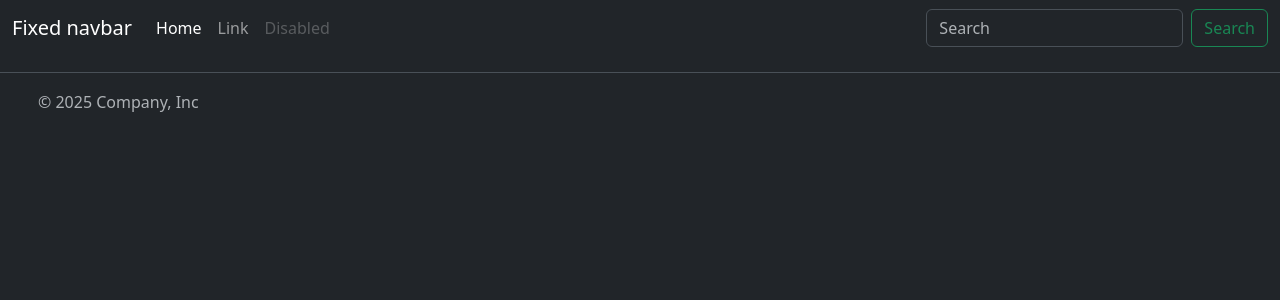
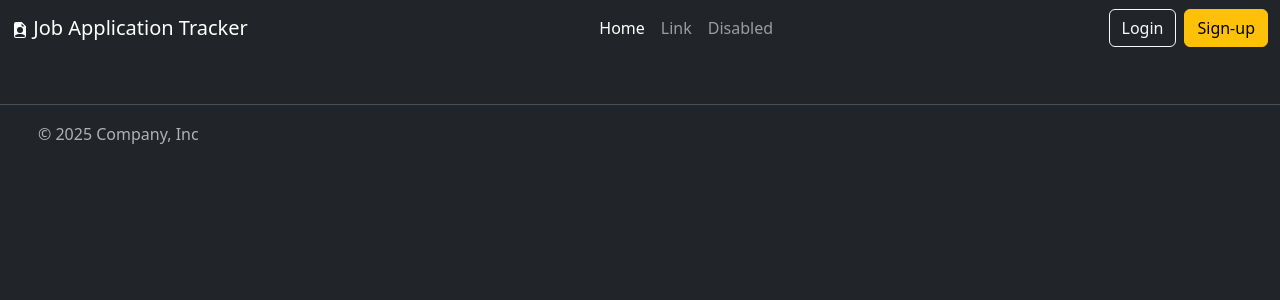
Before and after one commit to mikolaj-kopacz/JobApplicationTracker, a Flask app: template templates/base.html in a window 1280 px wide. Shown: the top 300 px of the page. Run offline with Flask 3, Linux system fonts and the light colour scheme; the template is opened without the code that fills it, so the values that code supplies are empty.

Commit message:
Add favicon, login manager, change navbar background from transparent to color when scrolled, add index elements

```diff
--- a/app.py
+++ b/app.py
@@ -1,6 +1,14 @@
 from flask import Flask, render_template
+from flask_login import LoginManager
+app = Flask(__name__)
+login_manager = LoginManager()
+login_manager.init_app(app)
 
-app = Flask(__name__)
+
+@login_manager.user_loader
+def load_user(user_id):
+    return User.get(user_id)
+
 
 @app.route('/')
 def index():
--- a/templates/base.html
+++ b/templates/base.html
@@ -5,8 +5,10 @@
     <title>{% block title %}{{ _("My website")}}{% endblock %}</title>
     <link href="https://cdn.jsdelivr.net/npm/bootstrap@5.3.7/dist/css/bootstrap.min.css" rel="stylesheet"
           integrity="sha384-LN+7fdVzj6u52u30Kp6M/trliBMCMKTyK833zpbD+pXdCLuTusPj697FH4R/5mcr" crossorigin="anonymous">
+    <link rel="icon" type="image/x-icon" href="{{ url_for('static', filename='images/favicon.ico') }}">
+
 </head>
-<body class="pt-5">
+<body style="padding-top: 5rem;">
 {% include "header.html" %}
 
 <main>
@@ -20,6 +22,5 @@
         crossorigin="anonymous"></script>
 </body>
 <style>
-
 </style>
 </html>
--- a/templates/header.html
+++ b/templates/header.html
@@ -1,18 +1,47 @@
-<nav class="navbar navbar-expand-md navbar-dark fixed-top bg-dark">
-    <div class="container-fluid"><a class="navbar-brand" href="#">Fixed navbar</a>
+<nav id="navbar" class="navbar navbar-expand-md navbar-dark fixed-top">
+  <div class="container-fluid">
+    <a class="navbar-brand" href="#"><svg xmlns="http://www.w3.org/2000/svg" width="16" height="16" fill="currentColor" class="bi bi-file-earmark-person-fill" viewBox="0 0 16 16">
+  <path d="M9.293 0H4a2 2 0 0 0-2 2v12a2 2 0 0 0 2 2h8a2 2 0 0 0 2-2V4.707A1 1 0 0 0 13.707 4L10 .293A1 1 0 0 0 9.293 0M9.5 3.5v-2l3 3h-2a1 1 0 0 1-1-1M11 8a3 3 0 1 1-6 0 3 3 0 0 1 6 0m2 5.755V14a1 1 0 0 1-1 1H4a1 1 0 0 1-1-1v-.245S4 12 8 12s5 1.755 5 1.755"/>
+</svg> Job Application Tracker</a>
     <button class="navbar-toggler" type="button" data-bs-toggle="collapse" data-bs-target="#navbarCollapse"
-                aria-controls="navbarCollapse" aria-expanded="false" aria-label="Toggle navigation"><span
-                class="navbar-toggler-icon"></span></button>
+            aria-controls="navbarCollapse" aria-expanded="false" aria-label="Toggle navigation">
+      <span class="navbar-toggler-icon"></span>
+    </button>
+
     <div class="collapse navbar-collapse" id="navbarCollapse">
-            <ul class="navbar-nav me-auto mb-2 mb-md-0">
+      <div class="flex-grow-1 d-flex justify-content-center">
+        <ul class="navbar-nav mb-2 mb-md-0 d-flex flex-row">
           <li class="nav-item"><a class="nav-link active" aria-current="page" href="#">Home</a></li>
           <li class="nav-item"><a class="nav-link" href="#">Link</a></li>
-                <li class="nav-item"><a class="nav-link disabled" aria-disabled="true">Disabled</a></li>
+          <li class="nav-item"><a class="nav-link " aria-disabled="true">Disabled</a></li>
         </ul>
-            <form class="d-flex" role="search"><input class="form-control me-2" type="search" placeholder="Search"
-                                                      aria-label="Search">
-                <button class="btn btn-outline-success" type="submit">Search</button>
-            </form>
+      </div>
+      <div class="d-flex ms-auto">
+        <button type="button" class="btn btn-outline-light me-2">Login</button>
+        <button type="button" class="btn btn-warning">Sign-up</button>
+      </div>
     </div>
   </div>
 </nav>
+
+<style>
+#navbar {
+  transition: background-color 0.3s;
+  background-color: transparent;
+}
+
+
+#navbar.scrolled {
+  background-color: #0d6efd;
+}
+</style>
+<script>
+  window.addEventListener('scroll', function() {
+    const navbar = document.getElementById('navbar');
+    if (window.scrollY > 50) {
+      navbar.classList.add('scrolled');
+    } else {
+      navbar.classList.remove('scrolled');
+    }
+  });
+</script>
```
Also changed, not shown: templates/index.html (+6 -1 lines), static/images/favicon.ico (added). Lines whose indentation alone changed are shown as unchanged.
